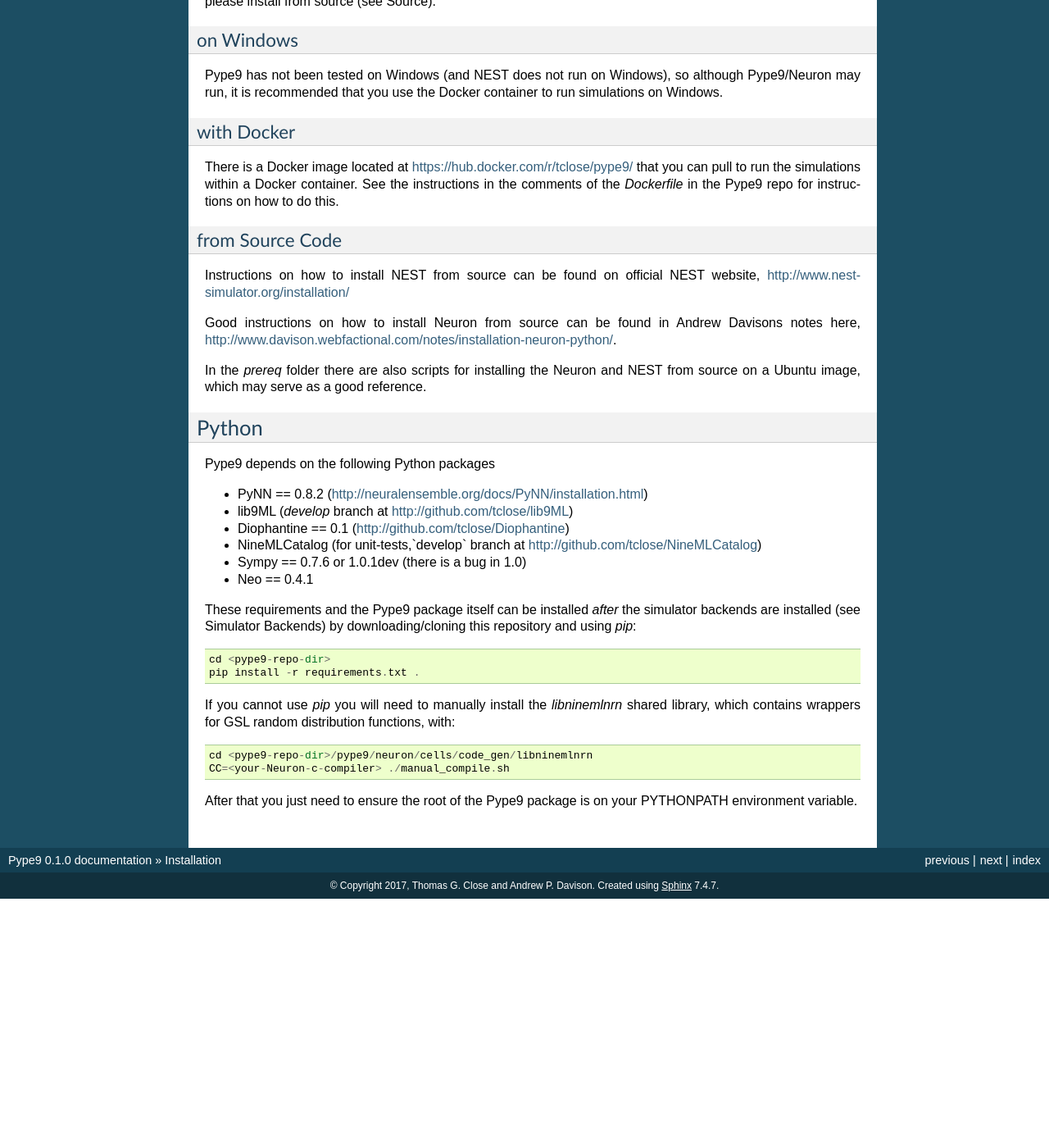
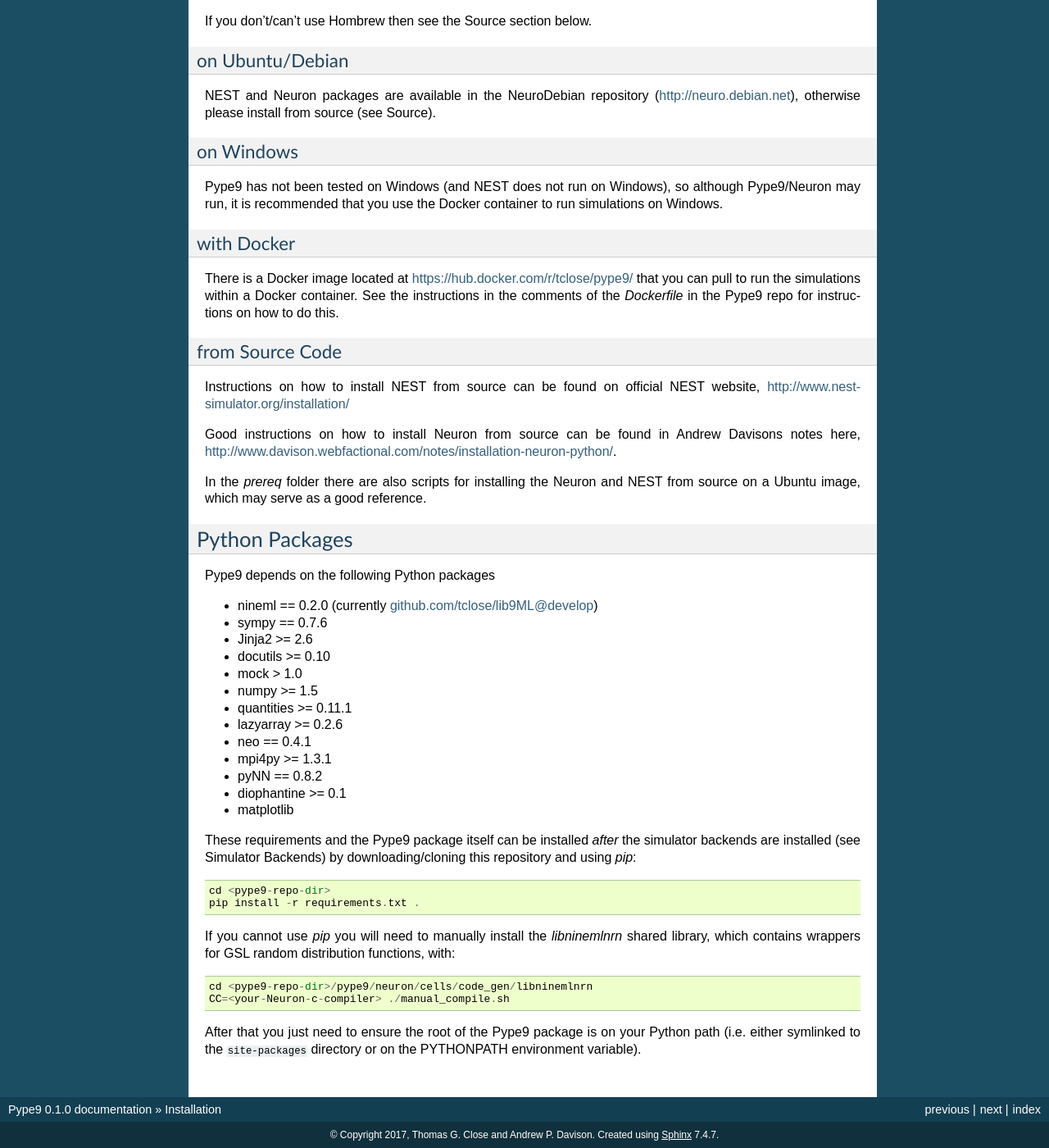
Before and after one commit to NeuralEnsemble/pype9, a Sphinx documentation site: the page built from doc/source/installation.rst, in a window 1280 px wide and 1400 px high, scrolled down 737 px. Shown: the whole window at 82% size. Built offline with Sphinx 7.4.7, drawn with Linux system fonts in a browser that asks for light colours; pages that are not in the unit, such as notebooks, are missing from menus; before the commit the page ends 1833 px from its top, so only the background shows below that; some of the changed text lies outside the part shown.

Commit message:
cleaning up README and installation docs

```diff
--- a/doc/source/installation.rst
+++ b/doc/source/installation.rst
@@ -1,19 +1,27 @@
 ============
 Installation
 ============
+
+There are two steps to installing Pype9, the first is installing or both
+simulator backends, Neuron and/or NEST, and the second installing the Pype9
+Python package and its prerequisites.
 
 Simulator Backends
 ------------------
 Pype9 works with the following simulator backends
 
-* Neuron >= 7.3
-* NEST == 2.10.0
+* Neuron >= 7.3   (https://www.neuron.yale.edu/neuron/)
+* NEST == 2.10.0  (http://www.nest-simulator.org)
+
+The easiest way to install them depends on your operating system.
 
 on MacOS
 ^^^^^^^^
-On macOS, NEST and Neuron can be installed via the Hombrew package manager (https://brew.sh).
-*Before* installing them with *Homebrew* it is preferable (but not essential) to install the
-Homebrew version of Python with::
+On macOS, NEST and Neuron can be installed via the Hombrew package manager
+(https://brew.sh). Unless you have already have configured the system or
+alternative Python distribution (e.g. Enthought), it can be a good idea to
+install the *Homebrew* Python version *before* installing the simulator
+backends. To install the *Homebrew* Python::
 
    brew install python
 
@@ -23,11 +31,10 @@
 
 and Neuron can be installed with::
 
-
    brew install neuron
 
-NB: If you have MPI installed and want to use it to spread your simulation over multiple compute
-cores/nodes you should provide the `--with-mpi` option.
+NB: If you have MPI installed and want to use it to spread your simulation over
+multiple compute cores/nodes you should provide the `--with-mpi` option.
 
 If you don't/can't use Hombrew then see the _`Source` section below.
 
@@ -60,21 +67,28 @@
 In the `prereq` folder there are also scripts for installing the Neuron and NEST from
 source on a Ubuntu image, which may serve as a good reference.
 
-Python
-------
+Python Packages
+---------------
 
 Pype9 depends on the following Python packages
 
-* PyNN == 0.8.2 (http://neuralensemble.org/docs/PyNN/installation.html)
-* lib9ML (`develop` branch at http://github.com/tclose/lib9ML)
-* Diophantine == 0.1 (http://github.com/tclose/Diophantine)
-* NineMLCatalog (for unit-tests,`develop` branch at http://github.com/tclose/NineMLCatalog)
-* Sympy == 0.7.6 or 1.0.1dev (there is a bug in 1.0)
-* Neo == 0.4.1
+* nineml == 0.2.0 (currently github.com/tclose/lib9ML@develop)
+* sympy == 0.7.6
+* Jinja2 >= 2.6
+* docutils >= 0.10
+* mock > 1.0
+* numpy >= 1.5
+* quantities >= 0.11.1
+* lazyarray >= 0.2.6
+* neo == 0.4.1
+* mpi4py >= 1.3.1
+* pyNN == 0.8.2
+* diophantine >= 0.1
+* matplotlib
 
 These requirements and the Pype9 package itself can be installed *after* the
-simulator backends are installed (see _`Simulator Backends`) by downloading/cloning
-this repository and using *pip*::
+simulator backends are installed (see _`Simulator Backends`) by
+downloading/cloning this repository and using *pip*::
 
    cd <pype9-repo-dir>
    pip install -r requirements.txt .
@@ -86,4 +100,5 @@
    CC=<your-Neuron-c-compiler> ./manual_compile.sh
 
 After that you just need to ensure the root of the Pype9 package is on your
-PYTHONPATH environment variable.
+Python path (i.e. either symlinked to the ``site-packages`` directory or on the
+PYTHONPATH environment variable).
--- a/requirements.txt
+++ b/requirements.txt
@@ -1,3 +1,4 @@
+git+https://github.com/tclose/lib9ML@develop#egg=nineml
 sympy==0.7.6
 Jinja2>=2.6
 docutils>=0.10
```
Also changed, not shown: README.rst (+31 -96 lines).
